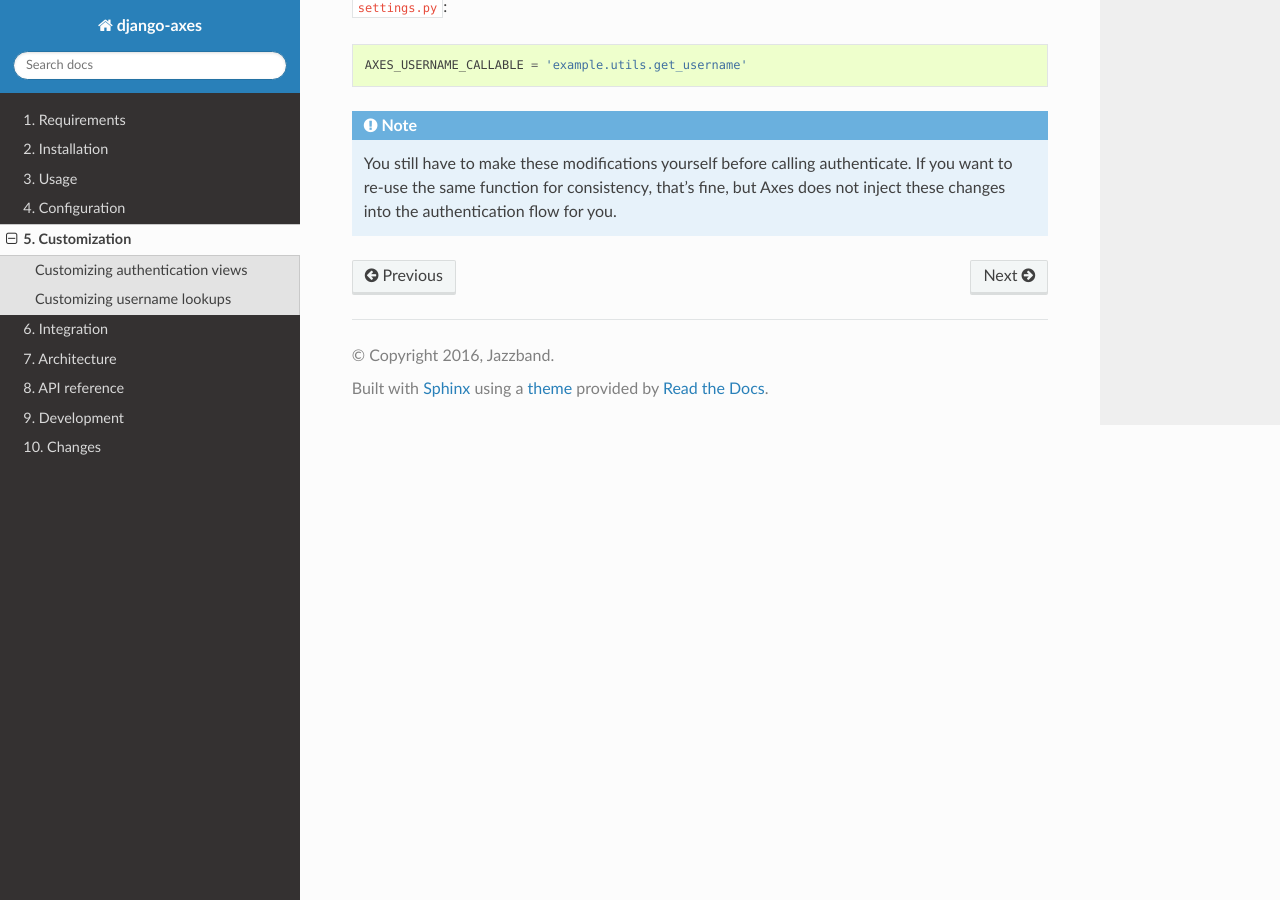
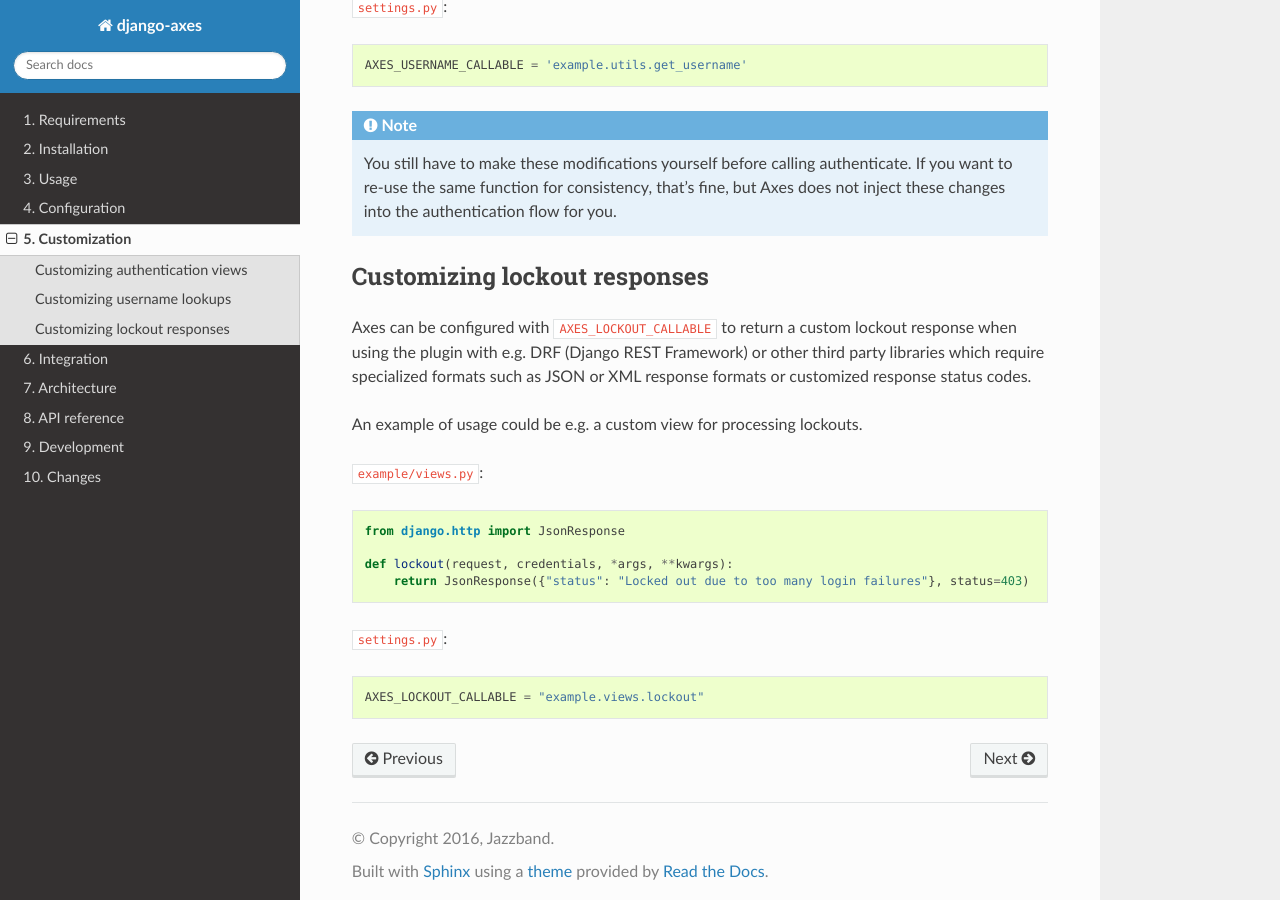
Before and after one commit to GabrielSandu484/django-axes-pro, a Sphinx documentation site: the page built from docs/5_customization.rst, in a window 1280 px wide and 900 px high, scrolled down 2898 px. Built offline with Sphinx 7.4.7 and the Read the Docs theme 2.0.0, drawn with Linux system fonts in a browser that asks for light colours; the version number could not be read and is left out.

Commit message:
Add example on custom lockout responses
Fixes #715

```diff
--- a/docs/5_customization.rst
+++ b/docs/5_customization.rst
@@ -154,3 +154,22 @@ into ``my_namespace-username``:
    authenticate. If you want to re-use the same function for consistency, that's
    fine, but Axes does not inject these changes into the authentication flow
    for you.
+
+
+Customizing lockout responses
+-----------------------------
+
+Axes can be configured with ``AXES_LOCKOUT_CALLABLE`` to return a custom lockout response when using the plugin with e.g. DRF (Django REST Framework) or other third party libraries which require specialized formats such as JSON or XML response formats or customized response status codes.
+
+An example of usage could be e.g. a custom view for processing lockouts.
+
+``example/views.py``::
+
+    from django.http import JsonResponse
+
+    def lockout(request, credentials, *args, **kwargs):
+        return JsonResponse({"status": "Locked out due to too many login failures"}, status=403)
+
+``settings.py``::
+
+    AXES_LOCKOUT_CALLABLE = "example.views.lockout"
```
